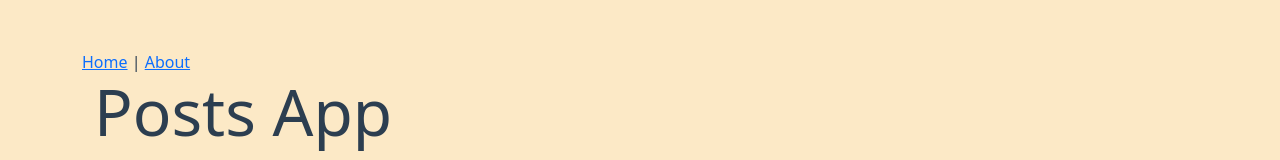
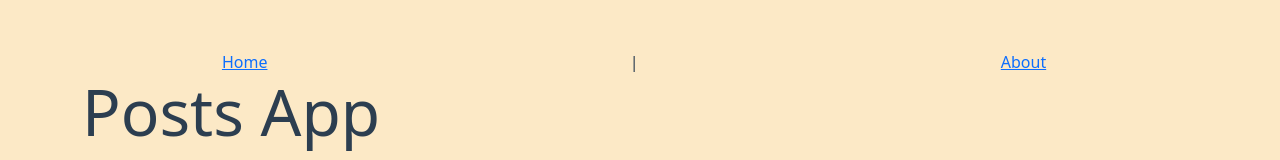
Before and after one commit to icetear34/ucomVuejscCass, a Vue app in the folder Chapter05/mod05/: page / in a window 1280 px wide. Shown: the top 160 px of the page. Built offline with nearby package versions, Linux system fonts and the light colour scheme; no server answers.

Commit message:
refactor: Update navigation styling in App.vue

```diff
--- a/Chapter05/mod05/src/App.vue
+++ b/Chapter05/mod05/src/App.vue
@@ -1,13 +1,17 @@
 <template>
-  <div class="container">
-    <div id="nav">
-      <router-link to="/">Home</router-link> |
+  <ul class="nav nav-tabs">
+    <li class="nav-item">
+      <router-link to="/">Home</router-link>
+    </li>
+    <li class="nav-item">|
+      </li>
+    <li class="nav-item">
       <router-link to="/about">About</router-link>
-    </div>
+      </li>
     <div class="container">
       <router-view/>
     </div>
-  </div>
+  </ul>
 </template>
 
 
@@ -15,6 +19,11 @@
 
 
 <style >
+.nav-item {
+  width: 33%;
+  text-align: center;
+}
+
 #app {
   color: #2c3e50;
   padding: 50px;
--- a/Chapter05/mod05/src/router.js
+++ b/Chapter05/mod05/src/router.js
@@ -3,6 +3,7 @@ import { createRouter ,createWebHistory } from "vue-router";
 import Home from "./components/Home.vue";
 import About from "./components/About.vue";
 export default createRouter({
+    linkActiveClass: "active",
     history: createWebHistory(),
     routes: [
         {
```
